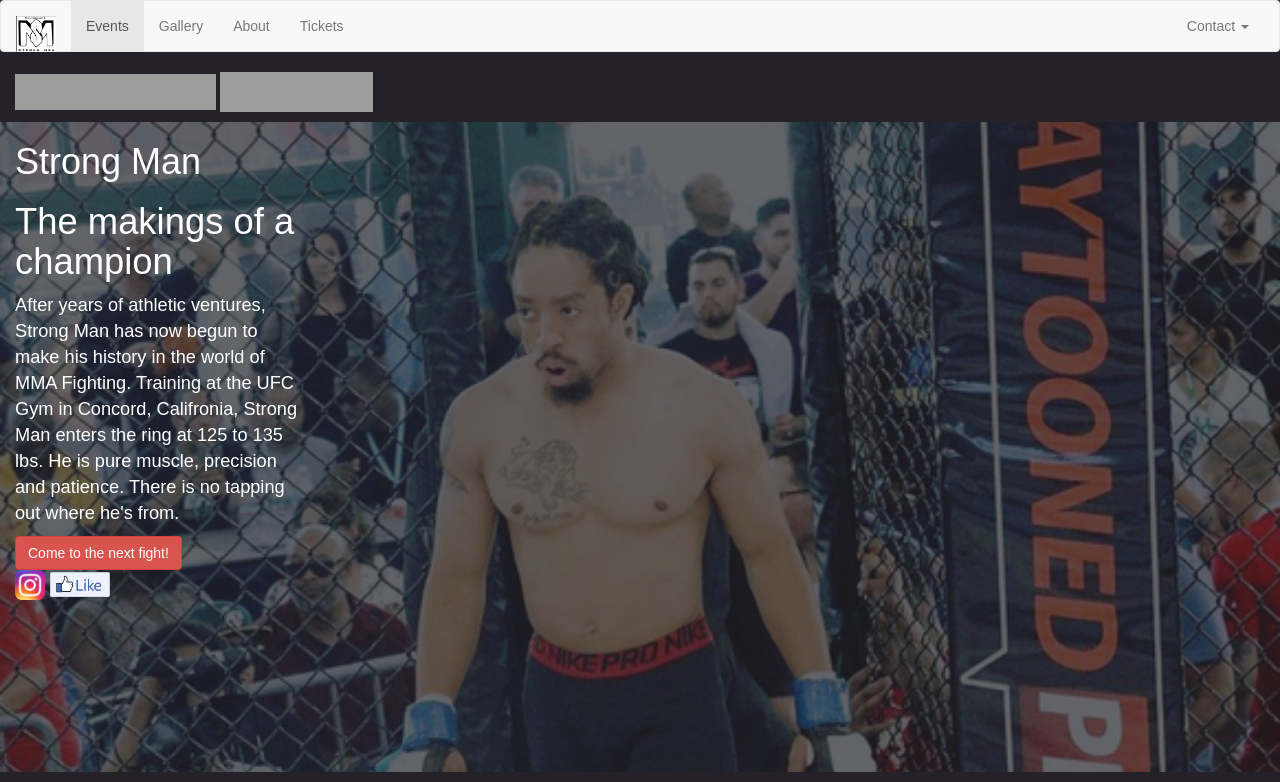
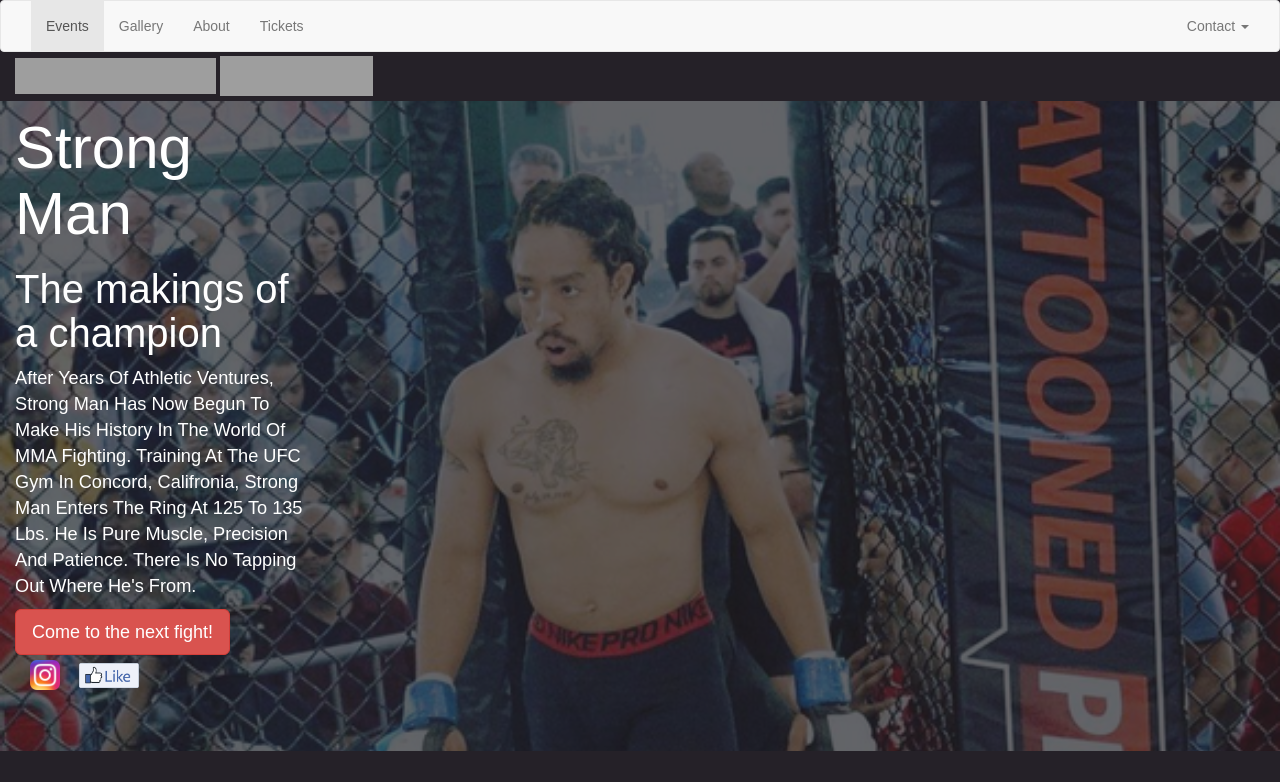
Before and after one commit to itsmed/strong_man, a website: page public/index.html in a window 1280 px wide. Shown: the top 782 px of the page. Drawn offline with nearby package versions, Linux system fonts and the light colour scheme; grey boxes are pictures that could not be loaded.

Commit message:
Improvements to styles from the other dayO

```diff
--- a/public/index.html
+++ b/public/index.html
@@ -19,7 +19,9 @@
 					<span class="icon-bar"></span>
 					<span class="icon-bar"></span>
 				</button>
-				<a class="navbar-brand" href="#"><img src="/images/sm.png" alt="Brand Image" width="40px"></a>
+				<a class="navbar-brand" href="#">
+					<div id="brand-image"></div>
+				</a>
 			</div>
 
 			<!-- Collect the nav links, forms, and other content for toggling -->
@@ -53,14 +55,15 @@
 	<div class="col-xs-12 s_m_background"></div>
 	<aside id="blurb" class="col-xs-3 col-md-3">
 		<summary>
-		<h1 id="main_title">Strong Man</h1>
+		<h1>Strong Man</h1>
 		<h2>The makings of a champion</h2>
 			<p>After years of athletic ventures, Strong Man has now begun to make his history in the world of MMA Fighting. Training at the UFC Gym in Concord, Califronia, Strong Man enters the ring at 125 to 135 lbs.  He is pure muscle, precision and patience. There is no tapping out where he's from.</p>
 		</summary>
-		<button class="btn btn-danger">Come to the next fight!</button>
-		<br>
-		<img src="/images/Instagram-v051916.png" width="30px">
-		<img src="/images/like-button-2015-06.png" width="60px">
+		<button class="btn btn-lg btn-danger">Come to the next fight!</button>
+		<div class="social_brands">
+			<img src="/images/Instagram-v051916.png" width="30px">
+			<img src="/images/like-button-2015-06.png" width="60px">
+		</div>
 	</aside>
 	<div id="main" class="col-xs-12">
 		<div class="meet_the_fighter">
--- a/public/styles.css
+++ b/public/styles.css
@@ -8,15 +8,27 @@ body {
 
 /* changes background color of header */
 header {
-  background-color: rgba(245, 255, 245, 0.1);
+  position: fixed;
+  width: 100%;
+  z-index: 99;
 }
 
+h1 {
+  font-size: 3.3em;
+}
 
 h2 {
-  font-size: 2em;
+  font-size: 2.2em;
 }
+p {
+  text-transform: capitalize;
+}
+
 .ad_spot{
-  min-height: 100px;
+  /*position: relative;*/
+  min-height: 10em;
+  margin-top: 4em;
+  margin-bottom: 2em;
 }
 
 .s_m_background {
@@ -27,8 +39,7 @@ h2 {
   background-position: top;
   opacity: 0.3;
   position: fixed;
-  margin-bottom: 300px;
-  margin-top: 50px;
+  margin-top: 7.2em;
 }
 
 .meet_the_fighter {
@@ -39,12 +50,25 @@ h2 {
 #blurb {
   position: fixed;
   font-size: 130%;
-  margin-top: 50px;
+  margin-top: 5.2em;
 }
 
+.social_brands {
+  margin-top: .3em;
+}
+
+.social_brands > img {
+  margin-left: .8em;
+}
 
 #main {
   margin-top: 600px;
   background-color: #252128;
   min-height: 1200px;
 }
+
+#brand-image {
+  background-image: url('/images/sm.png');
+  height: 100%;
+  width: 20%;
+}
```
